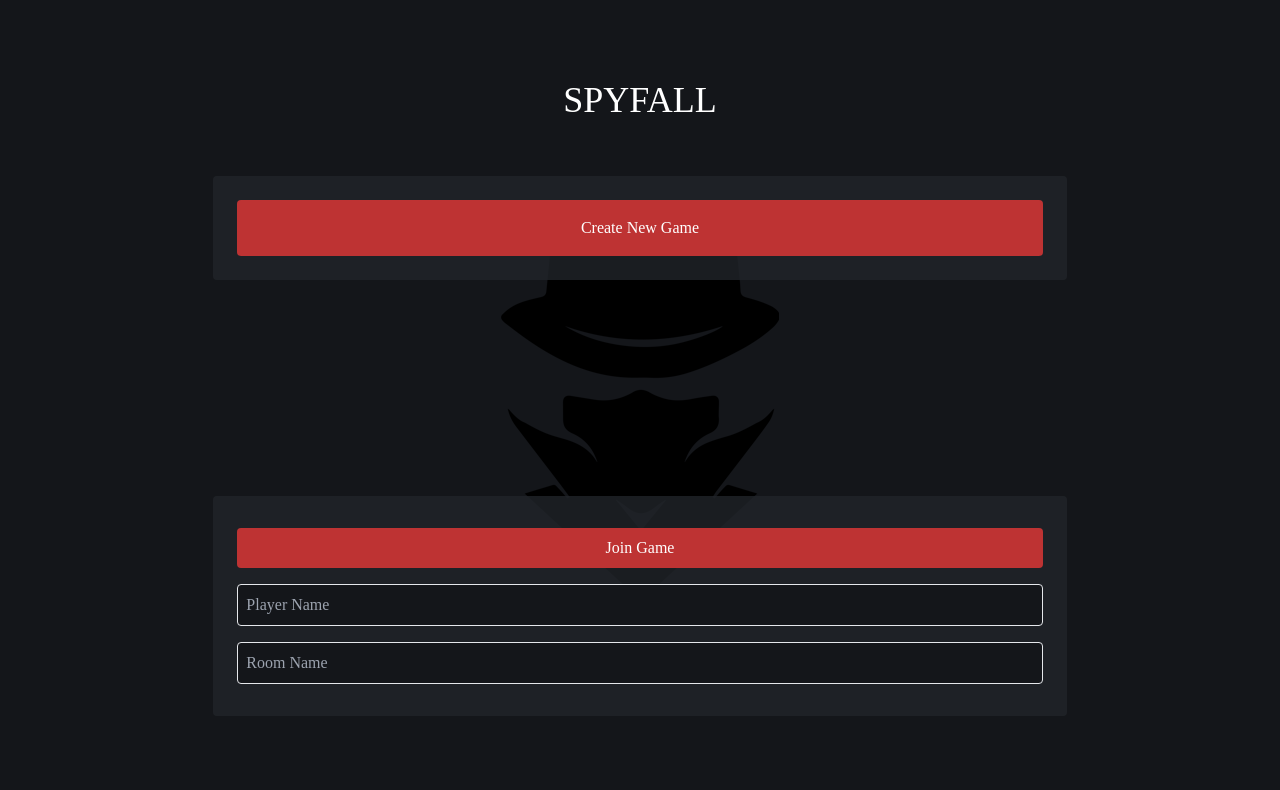
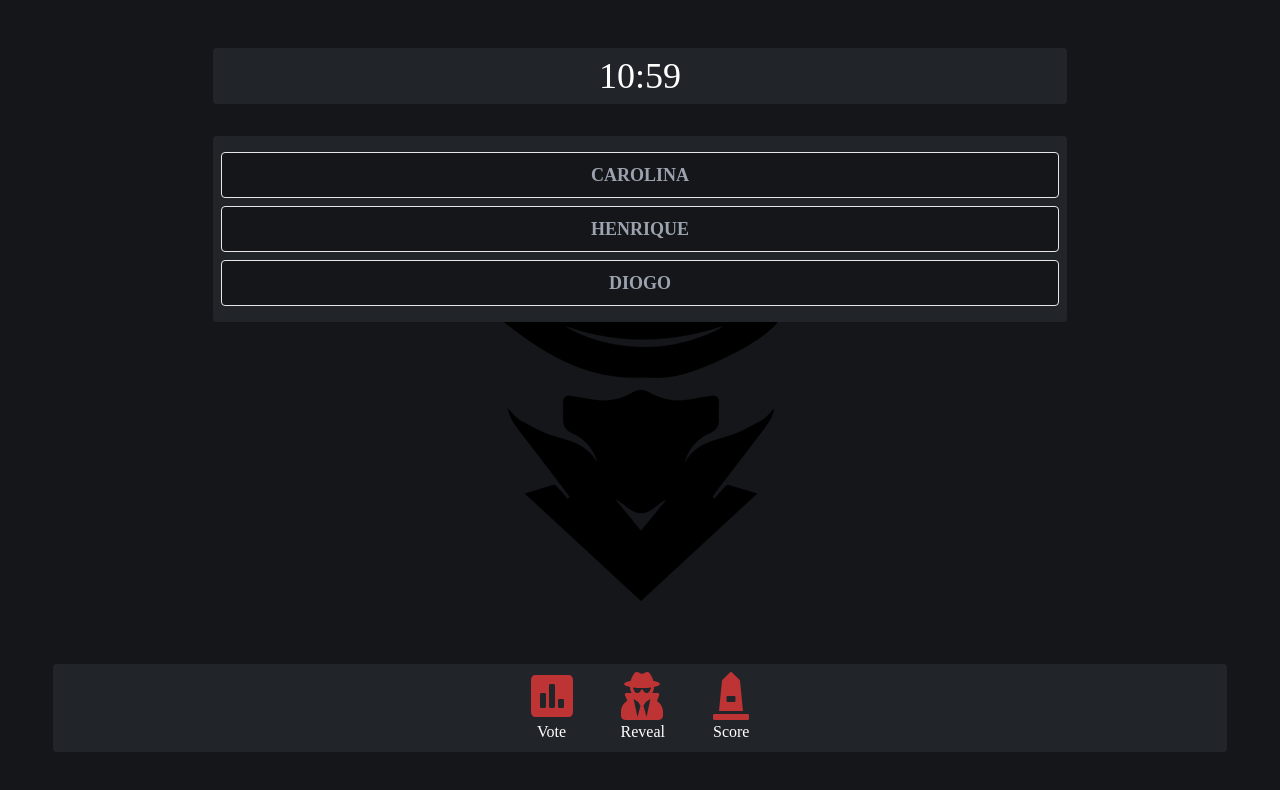
Before and after one commit to rsacramento18/spyfall, a React (Create React App) app in the folder site/: page / in a window 1280 px wide. Shown: the top 790 px of the page. Built offline with nearby package versions, Linux system fonts and the light colour scheme.

Commit message:
dev of screen pages(vote/reveal/score)

```diff
--- a/site/package.json
+++ b/site/package.json
@@ -4,6 +4,9 @@
   "private": true,
   "dependencies": {
     "@craco/craco": "^6.1.1",
+    "@fortawesome/fontawesome-svg-core": "^1.2.34",
+    "@fortawesome/free-solid-svg-icons": "^5.15.2",
+    "@fortawesome/react-fontawesome": "^0.1.14",
     "@testing-library/jest-dom": "^5.11.9",
     "@testing-library/react": "^11.2.5",
     "@testing-library/user-event": "^12.8.1",
--- a/site/src/App.tsx
+++ b/site/src/App.tsx
@@ -1,7 +1,7 @@
 import React, { useState, useEffect }  from 'react';
 import { useForm } from "react-hook-form";
 import { io } from "socket.io-client";
-import { ENDPOINT, State, initState, Player }  from "./objects/constants";
+import { ENDPOINT, State, initState, Player, initStateRigged, playerRigged }  from "./objects/constants";
 import Init from "./components/init";
 import CreateGame from "./components/creategame";
 import WaitingRoom from "./components/waitingroom";
@@ -10,11 +10,9 @@ import Game from "./components/game";
 
 function App() {
 
-  const {register, handleSubmit} = useForm();
-
-  const [state, setState] = useState<State>(initState);
-  const [gameCode, setGameCode] = useState<string>();
-  const [player, setPlayer] = useState<Player>();
+  const [state, setState] = useState<State>(initStateRigged);
+  const [gameCode, setGameCode] = useState<string>("kjfk");
+  const [player, setPlayer] = useState<Player>(playerRigged);
 
   const socket = io(ENDPOINT);
 
--- a/site/src/components/game.tsx
+++ b/site/src/components/game.tsx
@@ -1,23 +1,197 @@
+import React, { useState }  from 'react';
+import { useForm } from "react-hook-form";
+import {FontAwesomeIcon} from "@fortawesome/react-fontawesome";
+import { faPoll, faMonument, faUserSecret, faTimes, faCheckCircle, faTimesCircle } from "@fortawesome/free-solid-svg-icons";
 import { Player } from "../objects/constants";
+import PlayerBox from "../components/playerbox";
 
 const Game = (props: any) => {
 
+  const voteIcon = <FontAwesomeIcon icon={faPoll} size="3x" color="#BE3333"/>
+  const scoreIcon = <FontAwesomeIcon icon={faMonument} size="3x" color="#BE3333"/>
+  const revealSpyIcon = <FontAwesomeIcon icon={faUserSecret} size="3x" color="#BE3333"/>
+  const closeIcon = <FontAwesomeIcon icon={faTimes} size="3x" color="#9CA3AF"/>
+  const yesIcon = <FontAwesomeIcon icon={faCheckCircle} size="5x" color="#9CA3AF"/>
+  const noIcon = <FontAwesomeIcon icon={faTimesCircle} size="5x" color="#9CA3AF"/>
+
+  const [screen, setScreen] = useState("main");
+  const {register, handleSubmit} = useForm();
+
+  const revealSpy = () => console.log("SpyRevealed");
+
+
+  const setMain = () => setScreen("main");
+  const setVote = () => setScreen("vote");
+  const setVoting = () => setScreen("voting");
+  const setReveal = () => setScreen("reveal");
+  const setScore = () => setScreen("score");
+
+
+  const playerTurnMessage = () => {
+    if(props.state.playerTurn.id === props.player.id) {
+      return (
+        <div className="bg-primary rounded text-white mx-auto my-8 p-2 w-2/3 text-center">
+          <h1 className="text-3xl">Your turn</h1>
+        </div>
+      );
+    }
+
+  }
+
+  const showScreen = () => {
+
+    if(screen === "vote") {
+      return (
+
+        <div className="fixed bg-background w-full h-full bg-opacity-90 top-0 flex flex-col p-6">
+          <div className="text-right w-full" onClick={setMain}>
+            {closeIcon}
+          </div>
+          <div className="bg-primary rounded w-11/12 p-2 my-8 mx-auto">
+            <div className="text-white text-center">
+              <h1 className="text-4xl">Vote</h1>
+            </div>
+            <div className="p-4 mt-12">
+              {props.state.players.map(( player: Player, index: number) => {
+                if(props.player.id !== player.id){
+                  return (
+                    <PlayerBox player={player} key={index} />
+                  )
+                }
+              })}
+            </div>
+          </div>
+        </div>
+
+      );
+    }
+    else if(screen === "voting") {
+      return (
+
+        <div className="fixed bg-background w-full h-full bg-opacity-90 top-0 flex flex-col p-6">
+          <div className="text-right w-full" onClick={setMain}>
+            {closeIcon}
+          </div>
+          <div className="bg-primary rounded w-11/12 p-2 my-8 mx-auto">
+            <div className="text-white text-center">
+              <h1 className="text-4xl">Vote</h1>
+            </div>
+            <div className="p-4 mt-12">
+              <PlayerBox player={props.player} key={0} />
+            </div>
+            <div className="flex justify-between p-8">
+              <div className="flex flex-col">
+                {yesIcon}
+                <span className="mx-auto text-gray-400 text-4xl uppercase my-4">yes</span>
+              </div>
+              <div className="flex flex-col">
+                {noIcon}
+                <span className="mx-auto text-gray-400 text-4xl uppercase my-4">no</span>
+              </div>
+            </div>
+          </div>
+        </div>
+
+      );
+
+    }
+    else if(screen === "reveal") {
+      return (
+
+        <div className="fixed bg-background w-full h-full bg-opacity-90 top-0 flex flex-col p-6">
+          <div className="text-right w-full" onClick={setMain}>
+            {closeIcon}
+          </div>
+          <div className="bg-primary rounded w-11/12 p-2 my-8 mx-auto">
+            <div className="text-white text-center">
+              <h1 className="text-4xl">Reveal Spy</h1>
+            </div>
+            <form className="flex flex-col mt-16" onSubmit={handleSubmit(revealSpy)}>
+              <input className="bg-background p-2 my-2 rounded border text-white" type="text" name="environmentGuess" placeholder="Guess the environment" />
+              <input className="w-full text-center font-medium bg-button text-white p-2 roudned my-2" type="submit" value="Guess" />
+            </form>
+          </div>
+        </div>
+
+      );
+    }
+    else if(screen === "score") {
+      return (
+
+        <div className="fixed bg-background w-full h-full bg-opacity-90 top-0 flex flex-col p-6">
+          <div className="text-right w-full" onClick={setMain}>
+            {closeIcon}
+          </div>
+          <div className="bg-primary rounded w-11/12 p-2 my-8 mx-auto">
+            <div className="text-white text-center">
+              <h1 className="text-4xl">Score</h1>
+            </div>
+            <div className="p-4 mt-12">
+              {props.state.players.map((player: Player, index:number) => {
+                return (
+                  <div key={index} className="flex justify-between">
+                    <div className="text-white">
+                      <h1 className="text-lg">{player.playerName}:</h1>
+                    </div>
+                    <div className="text-white">
+                      <h1 className="text-lg">{player.score}</h1>
+                    </div>
+                  </div>
+                );
+              })}
+            </div>
+          </div>
+        </div>
+      );
+    }
+  }
+
   return (
-    <div className="flex flex-col h-screen py-4">
+    <div className="flex flex-col justify-between h-screen py-4">
       <div>
         <div className="bg-primary rounded text-white mx-auto my-8 p-2 w-2/3 text-center">
           <h1 className="text-4xl">{props.state.roundTime.minutes}:{props.state.roundTime.seconds}</h1>
         </div>
         <div className="bg-primary rounded text-white mx-auto my-8 p-2 w-2/3 text-center">
           {props.state.players.map(( player: Player, index: number) => {
-            return (
-              <div className="w-2/4 h-24 mx-2 my-2 text-center bg-white  bg-pattern" key={index}>
-                <h1 className="text-lg uppercase text-black font-bold py-2">{player.playerName}</h1>
-              </div>
-            )
+            if(props.player.id !== player.id){
+              if(player.id === props.state.playerTurn.id){
+                return (
+                  <div className="w-full mx-auto my-2 text-center bg-background border border-red text-gray-400 rounded" key={index}>
+                    <h1 className="text-lg uppercase font-bold py-2">{player.playerName}</h1>
+                  </div>
+                )
+              }
+              else {
+                return (
+                  <div className="w-full mx-auto my-2 text-center bg-background border text-gray-400 rounded" key={index}>
+                    <h1 className="text-lg uppercase font-bold py-2">{player.playerName}</h1>
+                  </div>
+                )
+              }
+            }
           })}
         </div>
+        {playerTurnMessage()}
       </div>
+      <div className="bg-primary rounded text-white mx-auto my-8 p-2 w-11/12 flex justify-center">
+        <div className="flex flex-col mx-6" onClick={setVote}>
+          {voteIcon}
+          <span className="mx-auto">Vote</span>
+        </div>
+        <div className="flex flex-col mx-6" onClick={setReveal}>
+          {revealSpyIcon}
+          <span className="mx-auto">Reveal</span>
+        </div>
+        <div className="flex flex-col mx-6" onClick={setScore}>
+          {scoreIcon}
+          <span className="mx-auto">Score</span>
+        </div>
+      </div>
+
+
+      {showScreen()}
+
     </div>
 
   );
--- /dev/null
+++ b/site/src/components/playerbox.tsx
@@ -0,0 +1,19 @@
+import React, {useState} from "react";
+
+const PlayerBox = (props: any) => {
+
+  const [borderRed, setBorderRed] = useState(false);
+
+  const changeBorderRed = () => setBorderRed(!borderRed);
+
+  const allClasses = borderRed ? "w-full mx-auto my-2 text-center bg-background border border-red text-gray-400 rounded" : "w-full mx-auto my-2 text-center bg-background border text-gray-400 rounded";
+
+  return (
+    <div className={allClasses} onClick={changeBorderRed}>
+      <h1 className="text-lg uppercase font-bold py-2">{props.player.playerName}</h1>
+    </div>
+  );
+
+}
+
+export default PlayerBox;
--- a/site/src/objects/constants.ts
+++ b/site/src/objects/constants.ts
@@ -3,30 +3,75 @@
  export interface State{
      stage: string;
      roundTime: Time;
-     playerHost: number;
+     playerHost: string;
      players: Player[];
-     spy: number;
+     spy: string;
      playerCount: number;
-     playerTurn: number;
-     lasPlayer: number;
+     playerTurn: string;
+     lastPlayer: string;
      removedPlayers: number[];
+     environments: string[];
+     environment: string;
  }
 
  export const initState : State = {
      stage: "init",
      roundTime: {minutes: 0, seconds: 0},
-     playerHost: 0,
+     playerHost: "",
      players: [],
-     spy: 0,
+     spy: "",
      playerCount: 0,
-     playerTurn: 0,
-     lasPlayer: 0,
-     removedPlayers: []
+     playerTurn: "",
+     lastPlayer: "",
+     removedPlayers: [],
+     environments: [],
+     environment: "",
+ }
+
+ export const playerRigged : Player = {
+    id: "dkjfkajdf",
+    playerName: "Ricardo",
+    score: 0,
+ }
+
+ export const initStateRigged : State = {
+     stage: "play",
+     roundTime: { minutes: 10, seconds: 59 },
+     playerHost: "dkjfkajdf",
+     players: [
+         {
+            id: "dkjfkajdf",
+            playerName: "Ricardo",
+            score: 0,
+         },
+         {
+            id: "jkfjakfjads",
+            playerName: "Carolina",
+            score: 0,
+         },
+         {
+            id: "iwqeukfjdal",
+            playerName: "Henrique",
+            score: 0,
+         },
+         {
+            id: "dkfjlhlkdsahal",
+            playerName: "Diogo",
+            score: 0,
+         }
+     ],
+     spy: "dkfjlhlkdsahal",
+     playerCount: 4,
+     playerTurn: "dkjfkajdf",
+     lastPlayer: "",
+     removedPlayers: [],
+     environments: ["Airplane", "Beach", "Circus Tent", "Day Spa", "Hospital", "Military Base", "Pirate Ship", "Police Station", "School", "Space Station", "Supermarket", "University", "Bank", "Cathedral", "Corporate Party", "Casino", "Hotel", "Movie Studio", "Passenger Train", "Polar Station", "Restaurant", "Service Station", "Submarine", "Theater", "World War II Squad"],
+     environment: "Airplane",
  }
 
 
  export interface Player {
-     id: number;
+     id: string;
      playerName: string;
      score: number;
  };
```
Also changed, not shown: site/src/components/waitingroom.tsx (+6 -3 lines), 1 other file (tests, documents, lock files or other folders).
